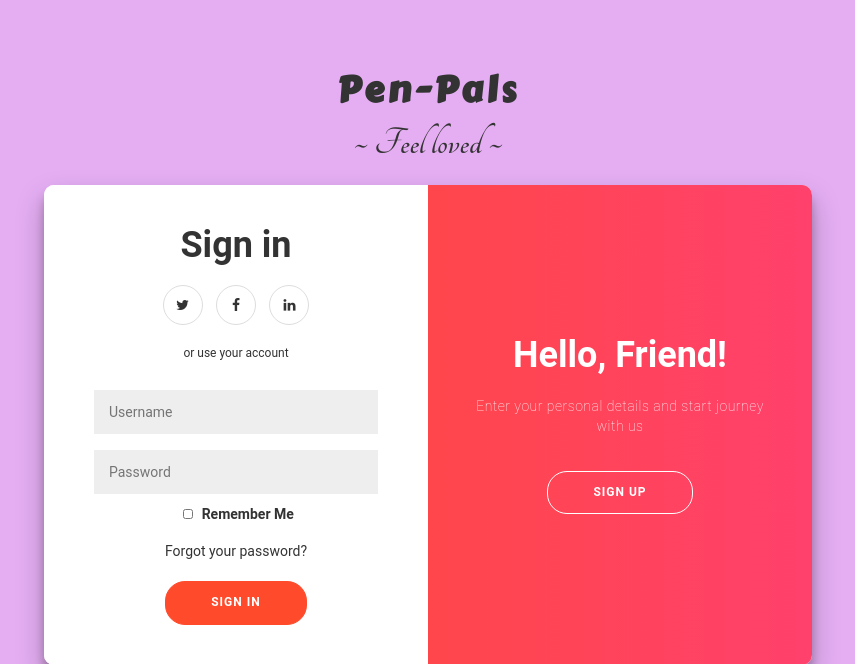
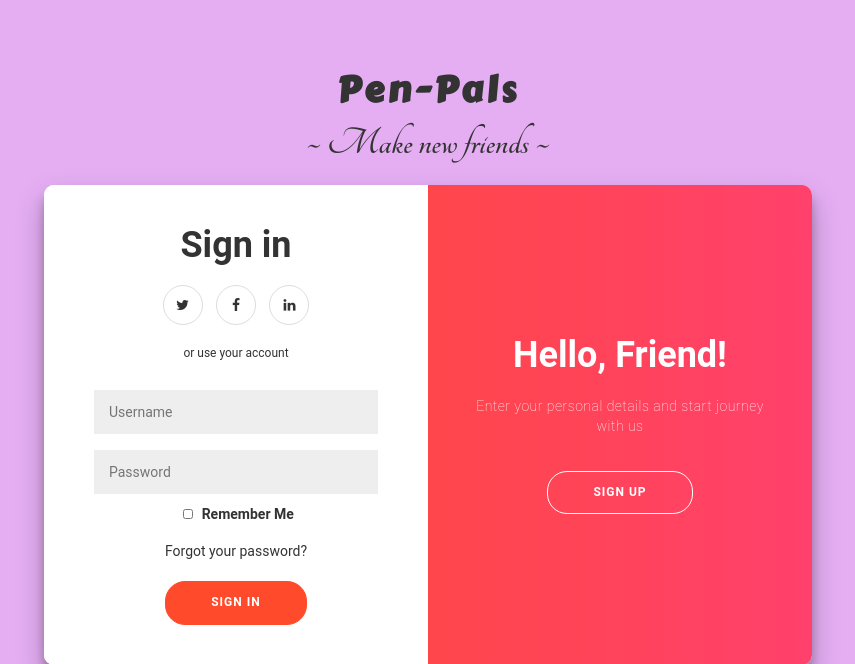
Before and after one commit to NidhiHemanth/Penpal-with-Me, a PHP site: page /PHPfiles/ in a window 1280 px wide. Shown: the top 664 px of the page, without its empty margins (212-1067 px from the left). Run offline with PHP 8.4, Linux system fonts and the light colour scheme; some libraries are stand-ins or nearby versions.

Commit message:
fixed bugs #1

```diff
--- a/index.php
+++ b/index.php
@@ -1,7 +1,7 @@
 <!DOCTYPE html>
 <head>
     <title>Login / Sign Up</title>
-    <link rel="icon" href="images/icon2.png" type="image/x-icon" />
+    <link rel="icon" href="./assets/icon.ico" type="image/x-icon" />
     <link rel="stylesheet" href="https://maxcdn.bootstrapcdn.com/bootstrap/3.4.1/css/bootstrap.min.css">
     <script src="https://ajax.googleapis.com/ajax/libs/jquery/3.5.1/jquery.min.js"></script>
     <script src="https://maxcdn.bootstrapcdn.com/bootstrap/3.4.1/js/bootstrap.min.js"></script>
@@ -10,7 +10,7 @@
 </head>
 <body>
     <h1 id="logo">Pen-Pals</h1>
-    <h3 id="slogan"> ~ Feel loved ~ </h3>
+    <h3 id="slogan"> ~ Make new friends ~ </h3>
 
     <div class="container-own" id="container-own">
         <div class="form-container sign-up-container">
@@ -136,6 +136,6 @@
         </div>
     </div>
 
-    <!-- <script src="./script/login.js"></script> -->
+    <script src="./script/login.js"></script>
 </body>
 </html>
--- a/script/login.js
+++ b/script/login.js
@@ -20,7 +20,7 @@ $(document).ready(function () {
 });
 
 function signup_validation(){
-	var name=document.getElementById("name").value;
+	var name = document.getElementById("name").value;
 	var email = document.getElementById("email").value;
 	var password = document.getElementById("password").value;
 	var error_message=document.getElementById("error_message");
```
Also changed, not shown: php/signup.php (+8 -3 lines).
